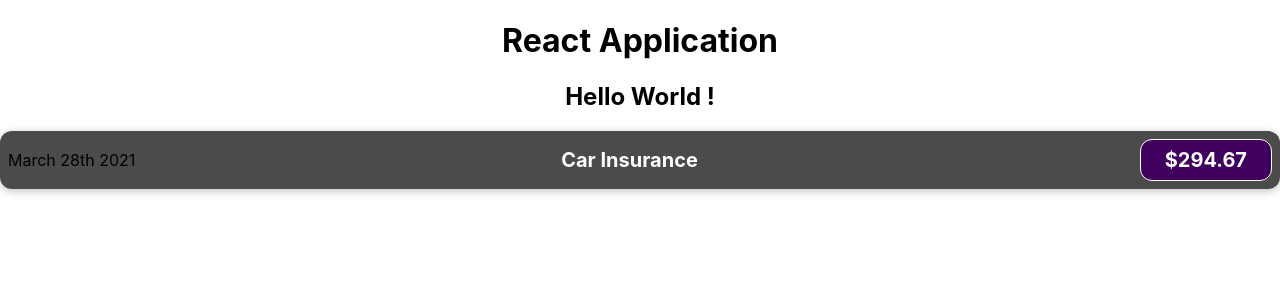
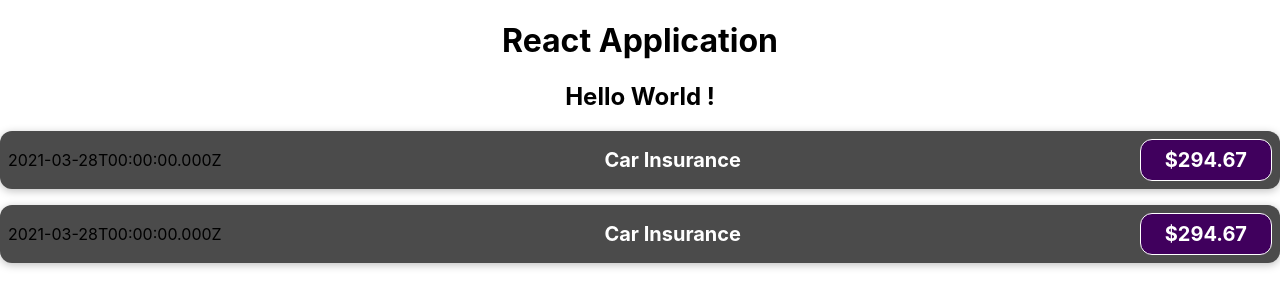
Before and after one commit to PanktiPatel99/First_React_app, a React (Create React App) app: page / in a window 1280 px wide. Shown: the top 308 px of the page. Built offline with nearby package versions, Linux system fonts and the light colour scheme.

Commit message:
outputting dynamic data and work with expression in JSX

```diff
--- a/src/App.js
+++ b/src/App.js
@@ -8,6 +8,7 @@
       <h1>React Application</h1>
       <HelloWorld></HelloWorld>
       <ExpenseItem></ExpenseItem>
+      <ExpenseItem></ExpenseItem>
     </div>
   );
 }
--- a/src/components/ExpenseItem.js
+++ b/src/components/ExpenseItem.js
@@ -1,13 +1,19 @@
 import "./ExpenseItem.css";
 
-const ExpenseItem = () => (
-  <div className="expense-item">
-    <div>March 28th 2021</div>
-    <div className="expense-item__description">
-      <h2>Car Insurance</h2>
-      <div className="expense-item__price">$294.67</div>
+const ExpenseItem = () => {
+  const expenseDate = new Date(2021, 2, 28);
+  const expenseTitle = "Car Insurance";
+  const expenseAmount = 294.67;
+
+  return (
+    <div className="expense-item">
+      <div>{expenseDate.toISOString()}</div>
+      <div className="expense-item__description">
+        <h2>{expenseTitle}</h2>
+        <div className="expense-item__price">${expenseAmount}</div>
+      </div>
     </div>
-  </div>
-);
+  );
+};
 
 export default ExpenseItem;
```
